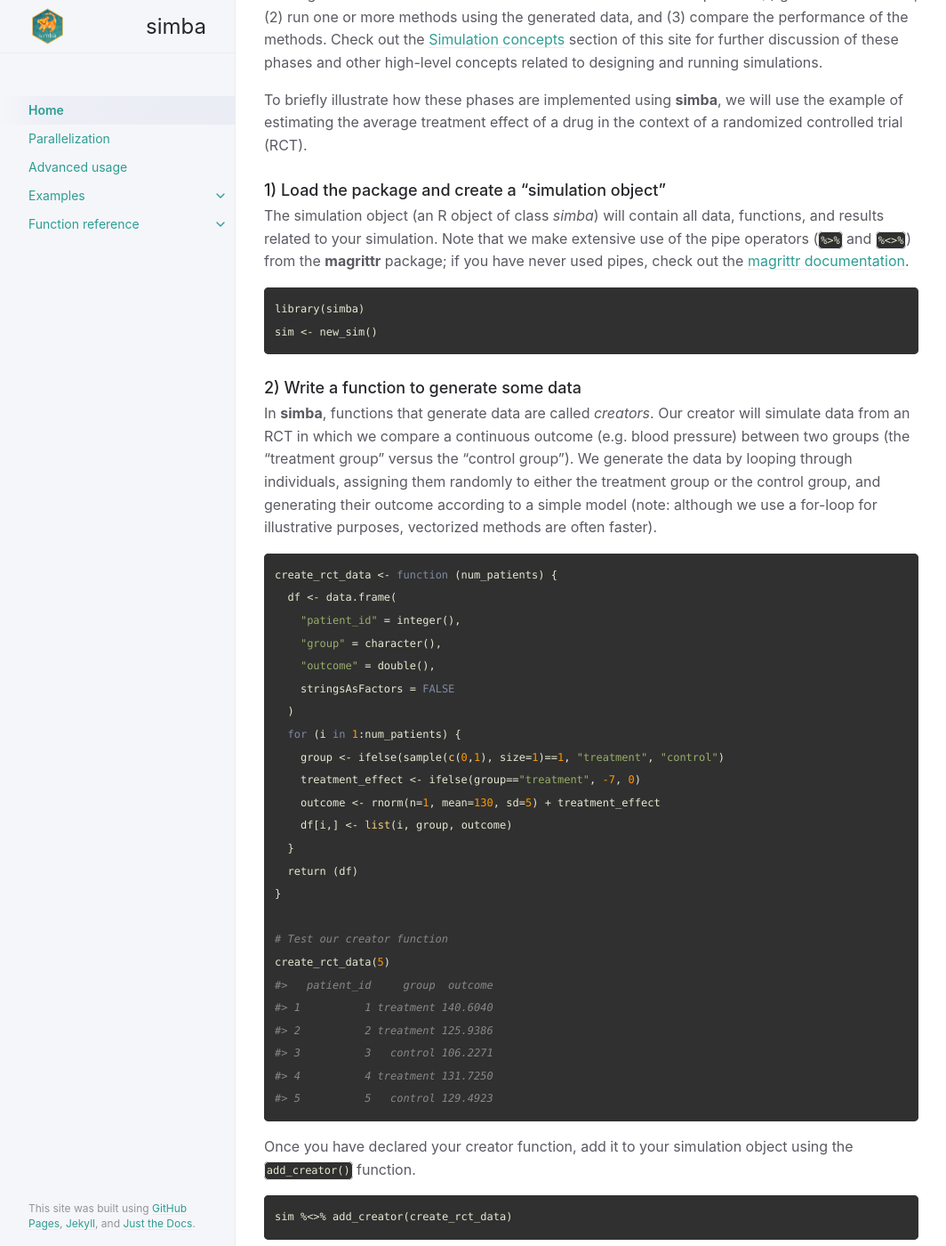
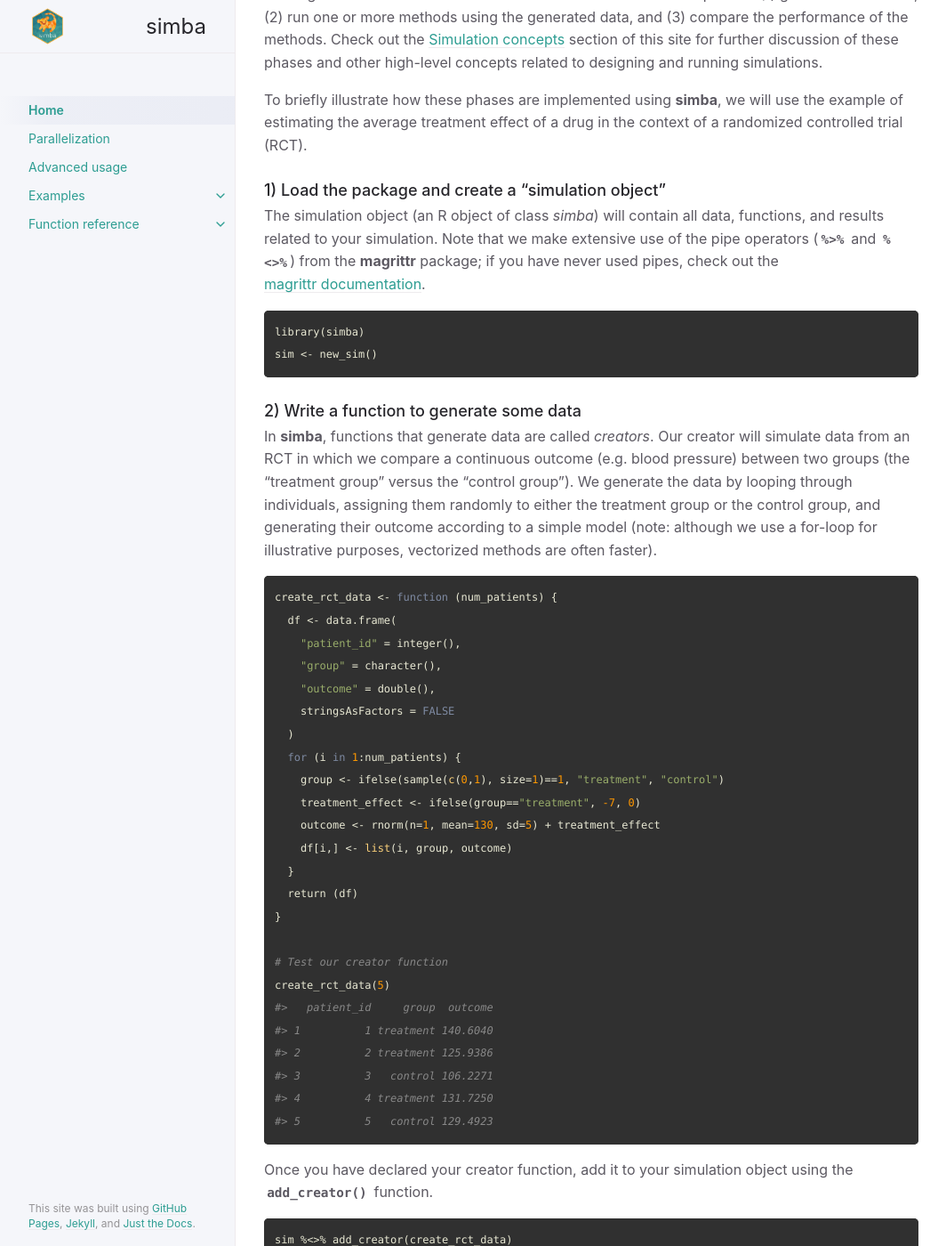
Before and after one commit to Avi-Kenny/SimEngine, a Jekyll site: the page built from docs/index.md, in a window 1280 px wide and 1400 px high, scrolled down 803 px. Shown: the whole window at 89% size, without its empty margins (107-1171 px from the left). Built offline with Jekyll 4.4.1, drawn with Linux system fonts in a browser that asks for light colours.

Commit message:
Overriding Rouge code highlighter for inline code

```diff
--- a/docs/_sass/color_schemes/simba.scss
+++ b/docs/_sass/color_schemes/simba.scss
@@ -1,3 +1,10 @@
+code.highlighter-rouge.language-plaintext {
+  background-color: white !important;
+  color: #5c5962 !important;
+  border-color: white;
+  font-size: 0.9em;
+  font-weight: 900 !important;
+}
 
 $turq-001: #33b3a6 !default;
 $turq-002: #2d9d92 !default;
```
